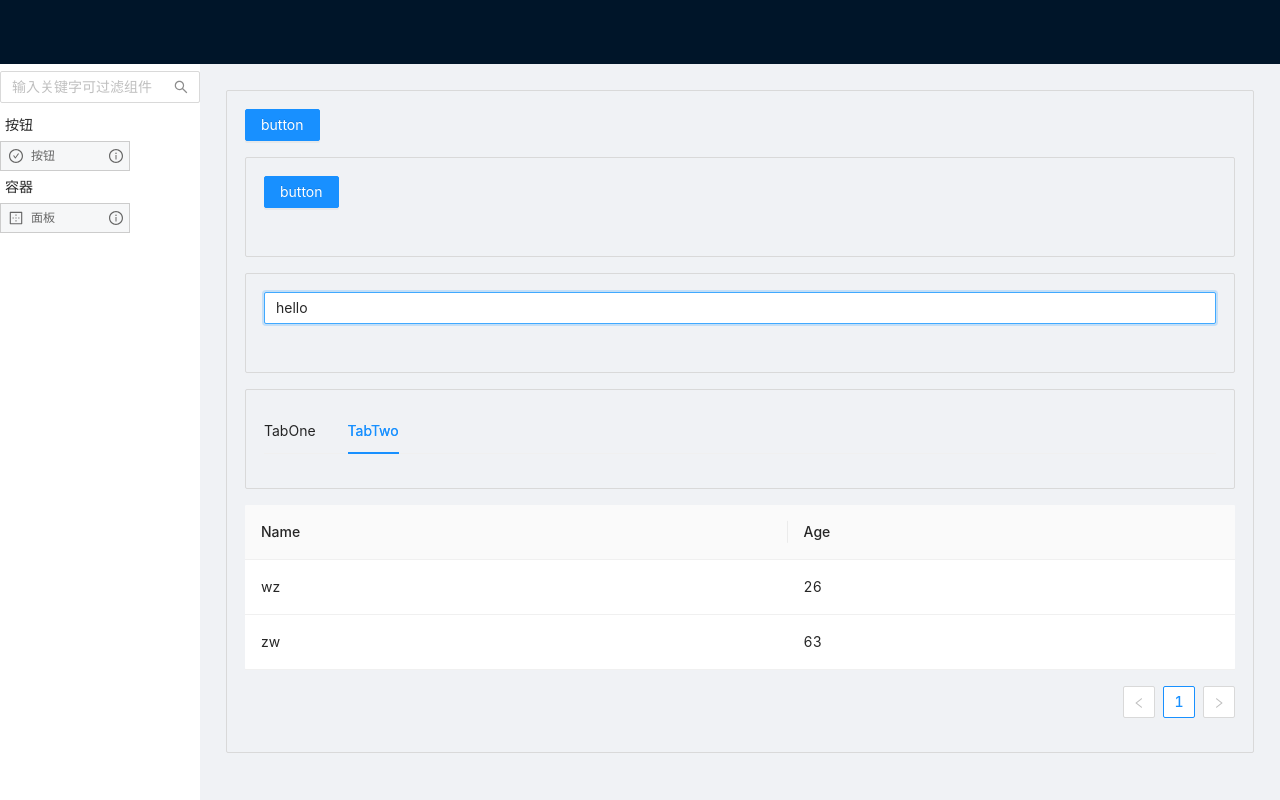
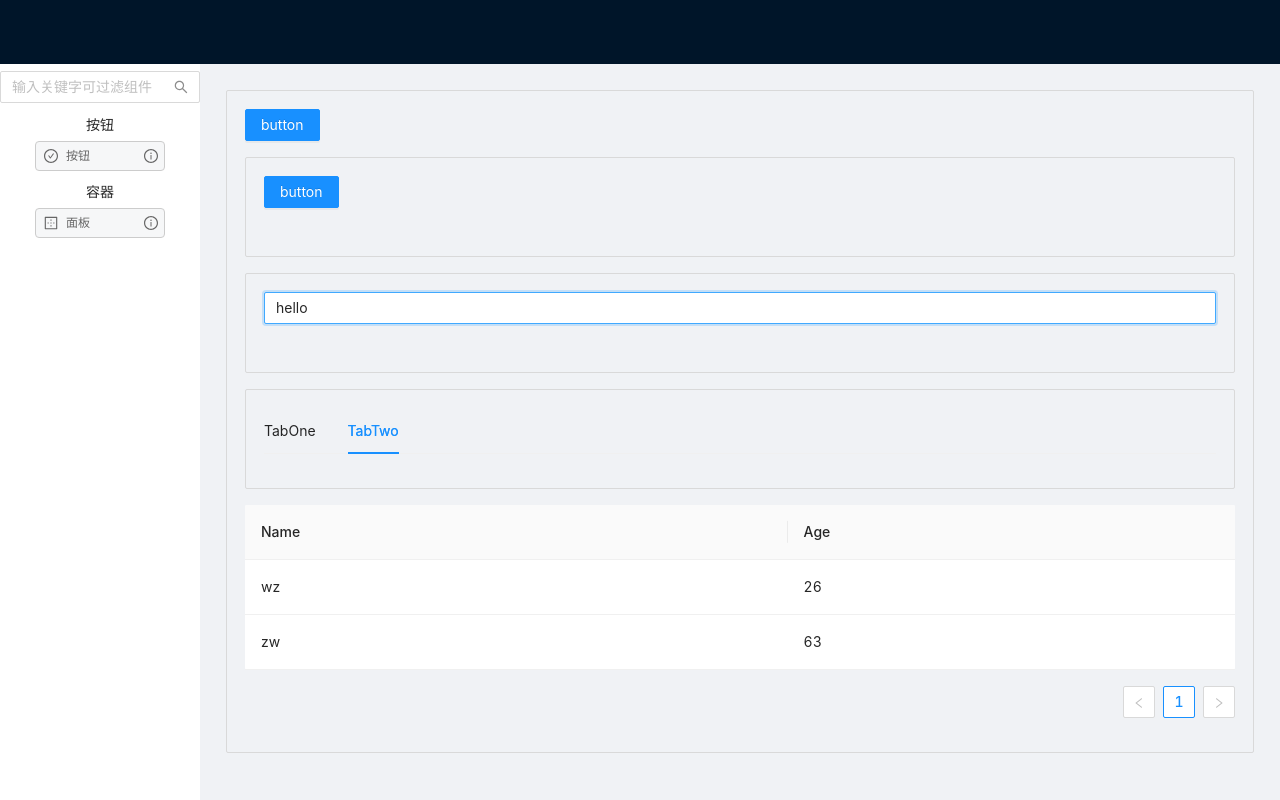
Before and after one commit to w4ngzhen/fast-dev, a React (Create React App) app: page / in a window 1280 px wide. Built offline with nearby package versions, Linux system fonts and the light colour scheme.

Commit message:
使得DesignMask也能拖动

```diff
--- a/src/designer/component-tag-list-panel/ComponentTagListItem.tsx
+++ b/src/designer/component-tag-list-panel/ComponentTagListItem.tsx
@@ -14,9 +14,7 @@ const ComponentTagListItem = (props: ComponentTagListItemProps) => {
 
     const [, dragRef] = useDrag(() => ({
         type: 'ComponentTagListItem',
-        item: {
-
-        }
+        item: {}
     }))
 
     // @ts-ignore todo
--- a/src/designer/component-tag-list-panel/index.css
+++ b/src/designer/component-tag-list-panel/index.css
@@ -16,6 +16,12 @@
     width: 100%;
     height: calc(100% - 45px);
 
+
+    display: flex;
+    flex-direction: column;
+    /*justify-content: center;*/
+    align-items: center;
+
     overflow: auto;
 }
 
@@ -31,6 +37,7 @@
     align-items: center;
 
     border: 1px solid #ccc;
+    border-radius: 4px;
 
     background-color: #f6f7f8;
     color: #666;
--- a/src/designer/design-mask/DesignMask.tsx
+++ b/src/designer/design-mask/DesignMask.tsx
@@ -1,4 +1,4 @@
-import React, {FC, useState} from "react";
+import React, {FC, useRef, useState} from "react";
 import './design-mask.css';
 import cl from 'classnames';
 import {useDrag, useDrop} from "react-dnd";
@@ -16,8 +16,7 @@ export type DesignMaskProps = {
     onPathSelected?: (path: string) => void;
 }
 
-export const DesignMask: FC<DesignMaskProps> =
-    (props) => {
+export const DesignMask: FC<DesignMaskProps> = (props) => {
     const {
         type,
         path,
@@ -29,21 +28,33 @@ export const DesignMask: FC<DesignMaskProps> =
         onPathSelected
     } = props;
 
-        const [collectedProps, dropRef] = useDrop(() => ({
-            accept: 'ComponentTagListItem',
+    const refObject = useRef<HTMLDivElement | null>(null);
+
+    // 能够作为拖入目标
+    const [dropProps, dropRef] = useDrop(() => ({
+        accept: ['ComponentTagListItem', 'DesignMask'],
         hover: (item, monitor) => {
         },
         collect: monitor => {
             return ({
                 isOver: monitor.isOver({shallow: true}),
-            })}
+            })
+        }
     }));
+
+    // 自身也能够拖动
+    const [dragProps, dragRef] = useDrag(() => ({
+        type: 'DesignMask'
+    }));
+
+    // 既是可被drop也可以drag
+    dragRef(dropRef(refObject));
 
     const className = cl(
         'design-mask',
         {
-                'outline-blue': !collectedProps.isOver && selected,
-                'outline-blue-dash': !selected && (collectedProps.isOver || hovered),
+            'outline-blue': !dropProps.isOver && selected,
+            'outline-blue-dash': !selected && (dropProps.isOver || hovered),
             'inline-block': ['a', 'span', 'button', 'b', 'i'].includes(type),
         }
     );
@@ -52,7 +63,7 @@ export const DesignMask: FC<DesignMaskProps> =
         <div
             data-mask-path={path}
             className={className}
-                ref={dropRef}
+            ref={refObject}
             onClick={(e) => {
                 e.stopPropagation();
                 onPathSelected && onPathSelected(path);
```
Lines whose indentation alone changed are shown as unchanged.
